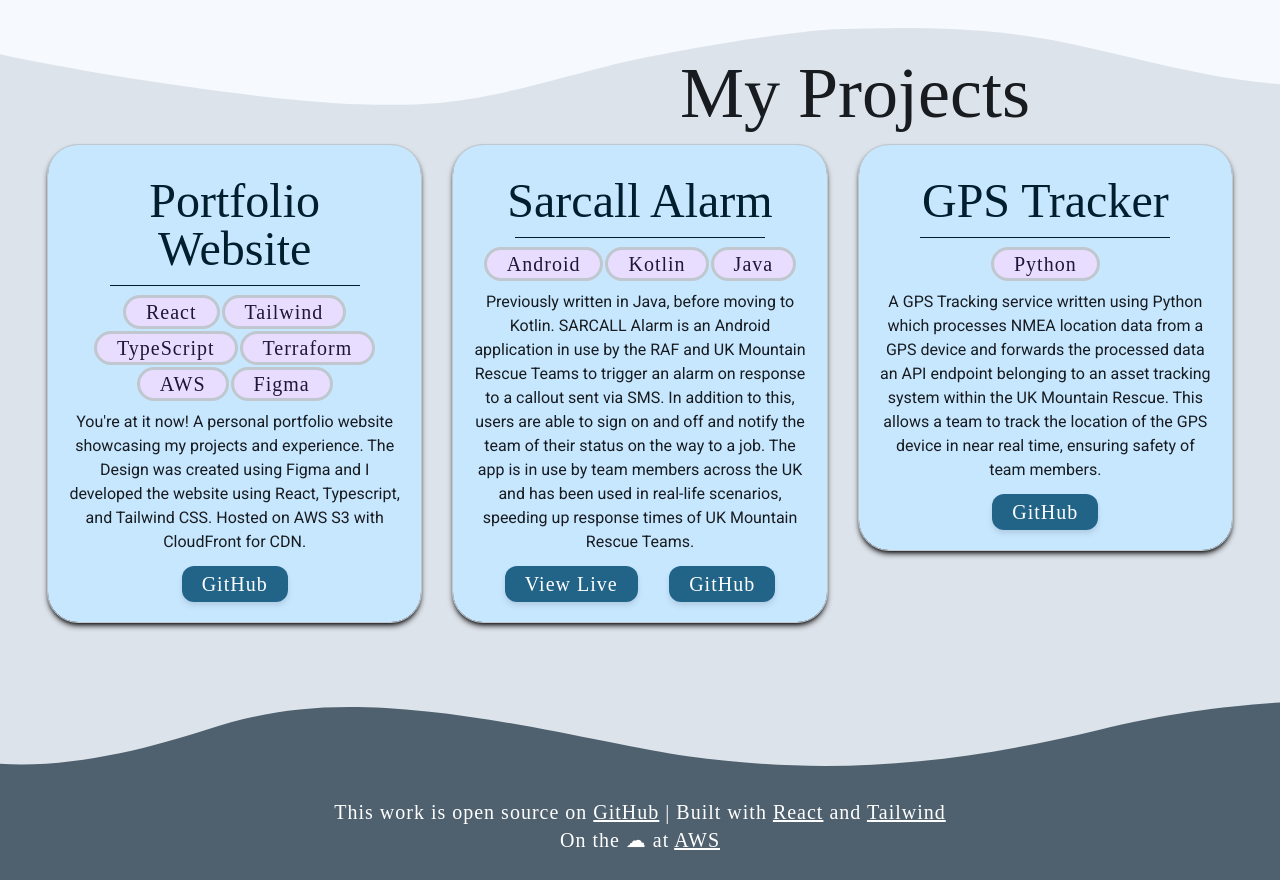
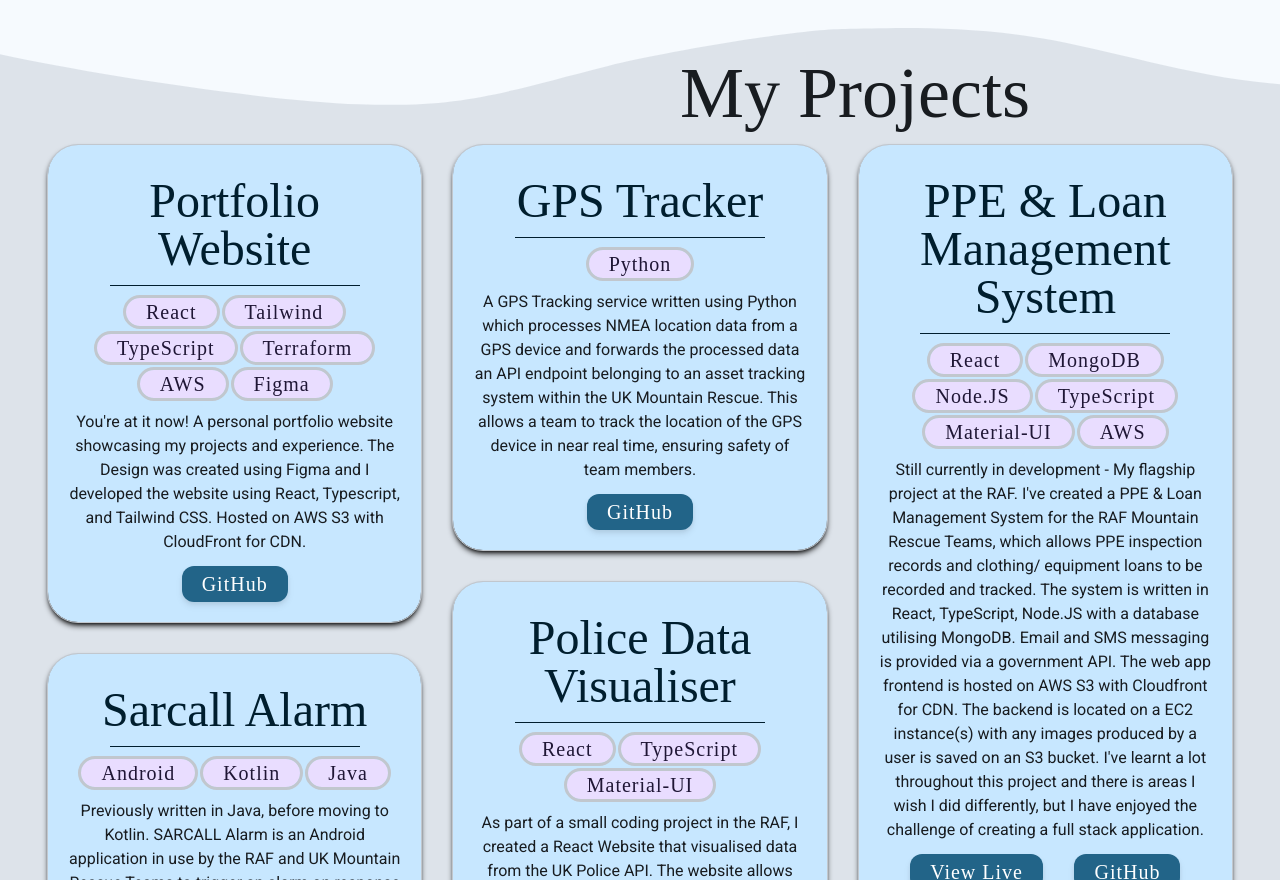
Before and after one commit to tylers24877/Portfolio, a React (Vite) app: page / in a window 1280 px wide. Shown: the part 1920-2800 px from the top of the page. Built offline with nearby package versions, Linux system fonts and the light colour scheme; a web font is replaced by a local one.

Commit message:
Updates to project descriptions.

```diff
--- a/src/Res.tsx
+++ b/src/Res.tsx
@@ -38,4 +38,27 @@
     techStack: ["Python"],
     githubLink: "https://github.com/tylers24877/MRMap-GPS-Connector",
   },
+  {
+    title: "Police Data Visualiser",
+    description:
+      "As part of a small coding project in the RAF, I created a React Website that visualised data from the UK Police API. The website allows users to search for crimes within 1 mile of a postcode and view the data on a map. The website was created using React, TypeScript, Material-UI and MapBox API which is then hosted on AWS S3 with CloudFront for CDN.",
+    techStack: ["React", "TypeScript", "Material-UI"],
+    githubLink: "https://github.com/tylers24877/JHUB-Module-9",
+    liveLink: "https://d29650oo6jvc4g.cloudfront.net/",
+  },
+  {
+    title: "PPE & Loan Management System",
+    description:
+      "Still currently in development - My flagship project at the RAF. I've created a PPE & Loan Management System for the RAF Mountain Rescue Teams, which allows PPE inspection records and clothing/ equipment loans to be recorded and tracked. The system is written in React, TypeScript, Node.JS with a database utilising MongoDB. Email and SMS messaging is provided via a government API. The web app frontend is hosted on AWS S3 with Cloudfront for CDN. The backend is located on a EC2 instance(s) with any images produced by a user is saved on an S3 bucket. I've learnt a lot throughout this project and there is areas I wish I did differently, but I have enjoyed the challenge of creating a full stack application.",
+    techStack: [
+      "React",
+      "MongoDB",
+      "Node.JS",
+      "TypeScript",
+      "Material-UI",
+      "AWS",
+    ],
+    githubLink: "https://github.com/tylers24877/JHUB-Module-9",
+    liveLink: "https://d29650oo6jvc4g.cloudfront.net/",
+  },
 ];
```
